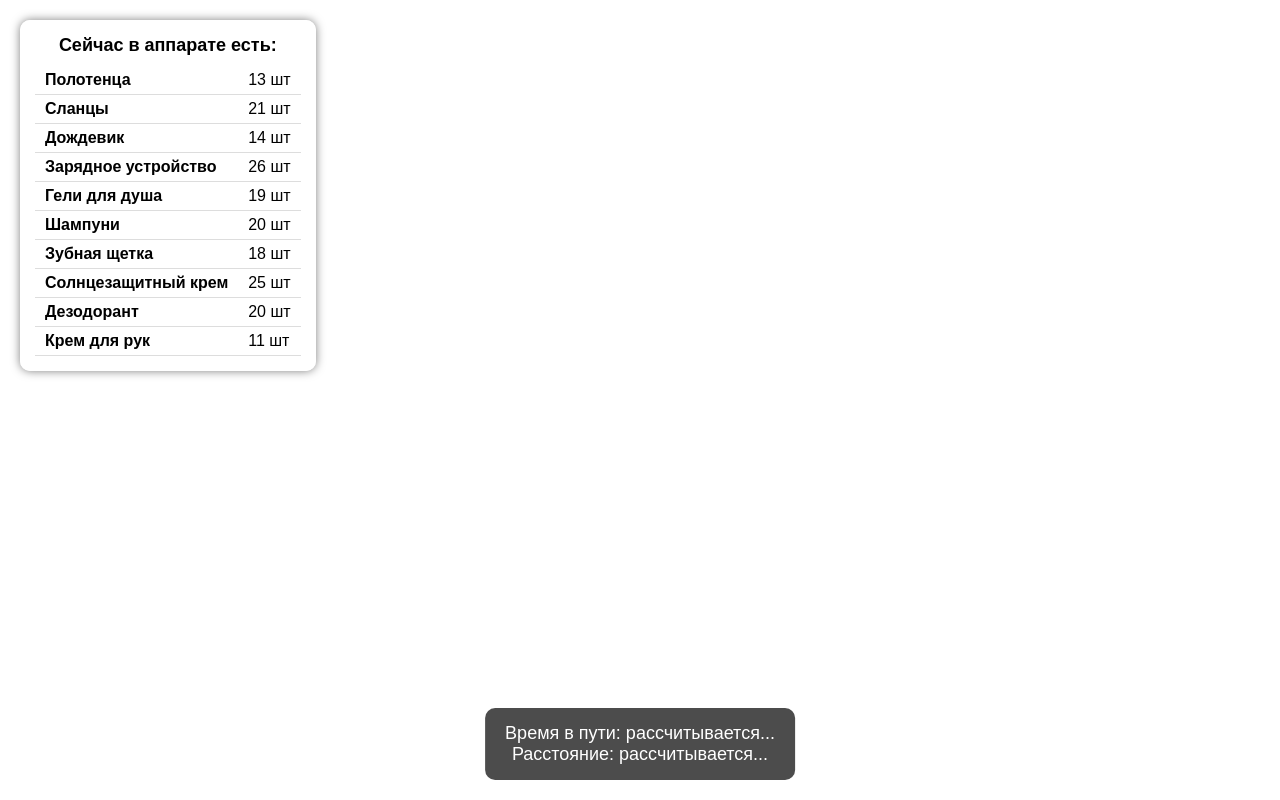
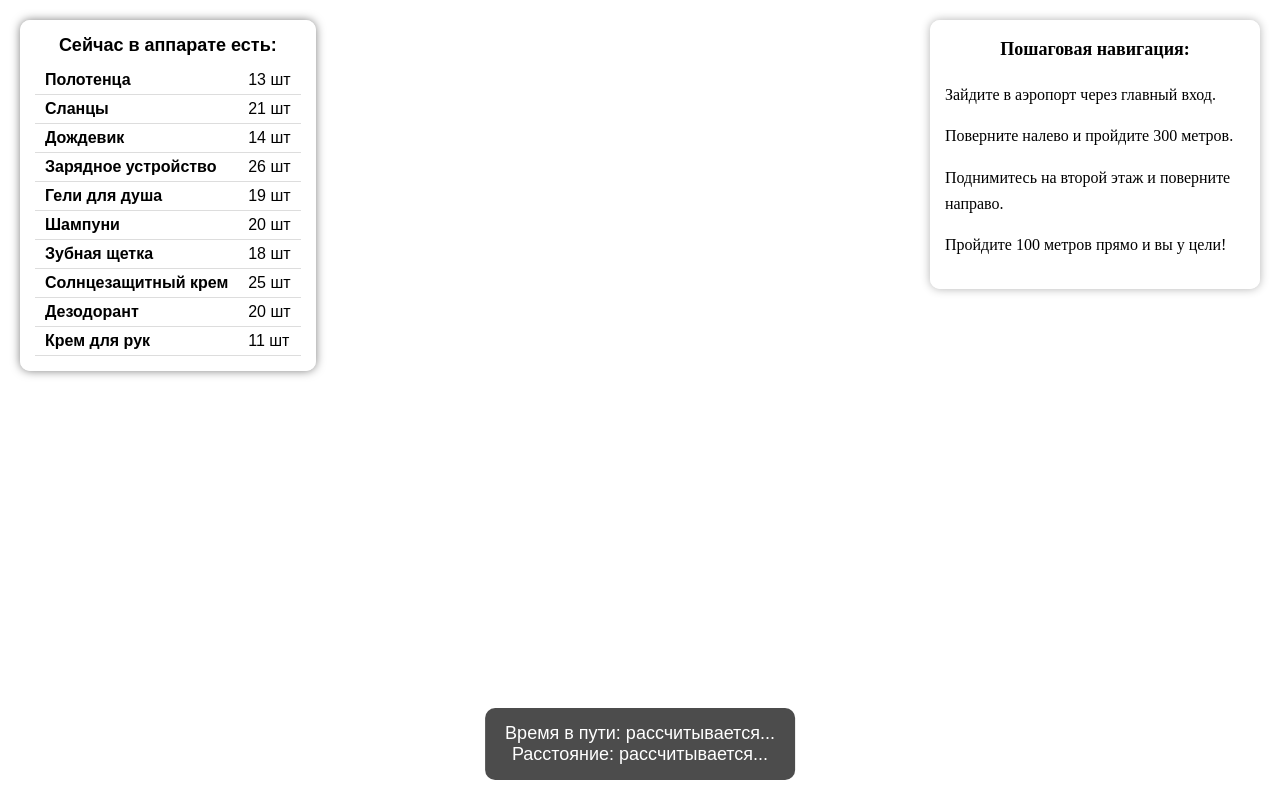
Before and after one commit to imdaryaz/index.html, a plain HTML site: page index.html in a window 1280 px wide. Drawn offline with Linux system fonts and the light colour scheme.

Commit message:
Update index.html

```diff
--- a/index.html
+++ b/index.html
@@ -54,7 +54,24 @@
         #stockTable td:first-child {
             font-weight: bold;
         }
-        /* Модальное окно */
+        #directionBox {
+            position: absolute;
+            top: 20px;
+            right: 20px;
+            background: rgba(255, 255, 255, 0.95);
+            padding: 15px;
+            border-radius: 10px;
+            font-size: 16px;
+            width: 300px;
+            line-height: 1.6;
+            box-shadow: 0 0 10px rgba(0, 0, 0, 0.3);
+            z-index: 1500;
+        }
+        #directionBox h3 {
+            margin-top: 0;
+            font-size: 18px;
+            text-align: center;
+        }
         #imageModal {
             display: none;
             position: fixed;
@@ -106,15 +123,24 @@
         </table>
     </div>
 
+    <div id="directionBox">
+        <h3>Пошаговая навигация:</h3>
+        <p>Зайдите в аэропорт через главный вход.</p>
+        <p>Поверните налево и пройдите 300 метров.</p>
+        <p>Поднимитесь на второй этаж и поверните направо.</p>
+        <p>Пройдите 100 метров прямо и вы у цели!</p>
+    </div>
+
     <!-- Модальное окно -->
     <div id="imageModal">
         <img id="modalImage" src="2025-03-17_20-07-33.png" alt="Аэропорт Астаны">
         <button id="closeModal">Закрыть</button>
+        <audio id="instructionAudio" src="1165c51aa1a3e513cbeac947b791a5a0.mp3"></audio>
     </div>
 
     <script>
         ymaps.ready(function () {
-            var startPoint = [50.053617, 72.960953]; // Обновленный адрес: Темиртау, проспект Бейбитшилик 102/4, Детский технопарк
+            var startPoint = [50.053617, 72.960953]; // Темиртау, проспект Бейбитшилик 102/4
             var endPoint = [51.0222, 71.4669]; // Аэропорт Астаны
 
             var map = new ymaps.Map("map", {
@@ -126,7 +152,7 @@
                 referencePoints: [startPoint, endPoint],
                 params: { routingMode: "auto" }
             }, {
-                routeStrokeColor: "#0000FF", // Голубая линия
+                routeStrokeColor: "#0000FF",
                 routeActiveStrokeWidth: 6
             });
 
@@ -148,10 +174,13 @@
 
             endPlacemark.events.add('click', function () {
                 document.getElementById('imageModal').style.display = 'flex';
+                document.getElementById('instructionAudio').play();
             });
 
             document.getElementById('closeModal').addEventListener('click', function () {
                 document.getElementById('imageModal').style.display = 'none';
+                document.getElementById('instructionAudio').pause();
+                document.getElementById('instructionAudio').currentTime = 0;
             });
 
             map.geoObjects.add(route);
```
